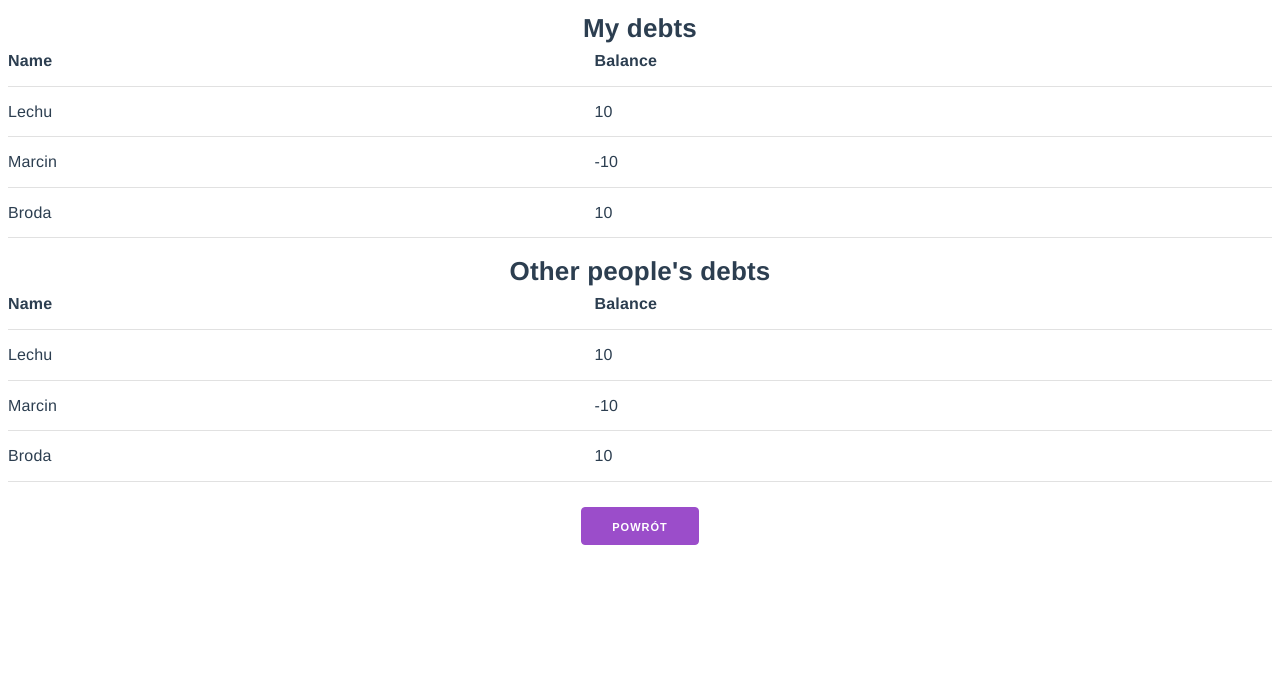
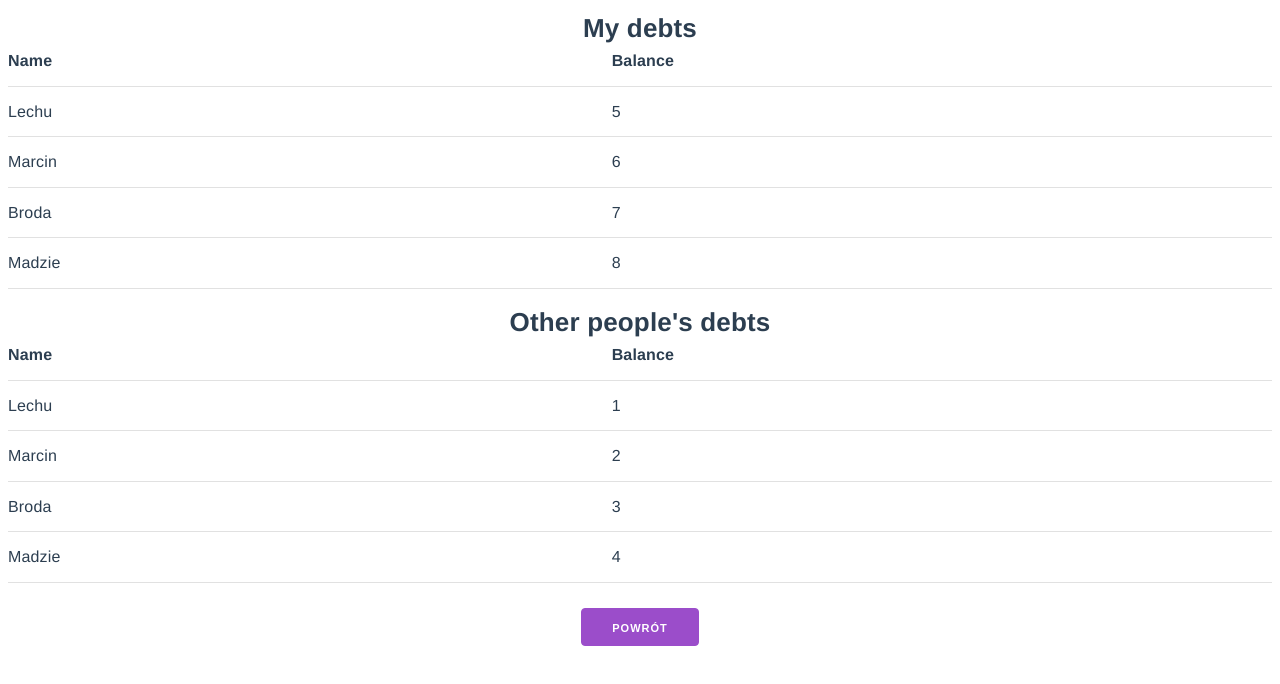
Before and after one commit to marcin93w/billie, a Vue app in the folder frontend/: page /#/Status in a window 1280 px wide. Shown: the top 684 px of the page. Built offline with nearby package versions, Linux system fonts and the light colour scheme; no server answers.

Commit message:
added new sets of data for other's debts and my debts, also variable data = entry

```diff
--- a/frontend/src/components/Status.vue
+++ b/frontend/src/components/Status.vue
@@ -9,9 +9,9 @@
                 </tr>
             </thead>
             <tbody>
-                <tr v-for="data in status">
-                    <td>{{data.name}}</td>
-                    <td>{{data.amount}}</td>
+                <tr v-for="entry in statusMyDebts">
+                    <td>{{entry.name}}</td>
+                    <td>{{entry.amount}}</td>
                 </tr>
             </tbody>
         </table>
@@ -24,9 +24,9 @@
                 </tr>
             </thead>
             <tbody>
-                <tr v-for="data in status">
-                    <td>{{data.name}}</td>
-                    <td>{{data.amount}}</td>
+                <tr v-for="entry in statusOthersDebts">
+                    <td>{{entry.name}}</td>
+                    <td>{{entry.amount}}</td>
                 </tr>
             </tbody>
         </table>
@@ -50,11 +50,19 @@ export default {
         return {
             myDebtDetected: true,
             someonesDebtDetected: true,
-            status: [
-                {name: 'Lechu', amount: 10},
-                {name: 'Marcin', amount: -10},
-                {name: 'Broda', amount: 10}
+            statusMyDebts: [
+                {name: 'Lechu', amount: 5},
+                {name: 'Marcin', amount: 6},
+                {name: 'Broda', amount: 7},
+                {name: 'Madzie', amount: 8}
             ],
+            statusOthersDebts: [
+                {name: 'Lechu', amount: 1},
+                {name: 'Marcin', amount: 2},
+                {name: 'Broda', amount: 3},
+                {name: 'Madzie', amount: 4}
+            ],
+
             back: () => {
                 this.$router.push('/')
             }
@@ -64,8 +72,8 @@ export default {
         ensurePermissions()
             .then(_ => getContext(config.fbAppId))
             .then(info => getStatus(info.psid))
-            .then(data => {
-                this.status = data.status
+            .then(entry => {
+// tutaj trzeba wpisac metode, ktora wpisuje dane z serwera
             })
             .catch(alert)
     }
```
